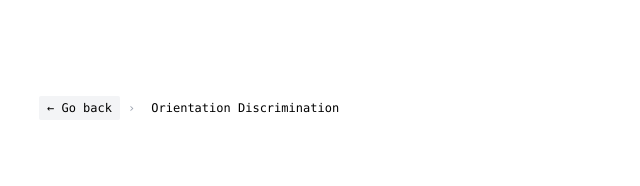
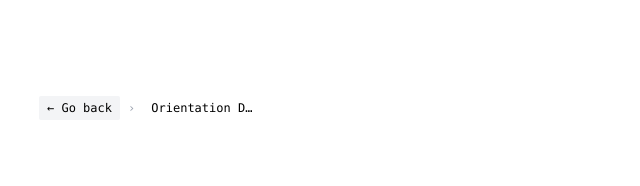
Before and after one commit to aeronjl/boundary, a SvelteKit app: page /orientation-discrimination in a window 1280 px wide. Shown: the top 186 px of the page, without its empty margins (317-957 px from the left). Built offline with nearby package versions, Linux system fonts and the light colour scheme.

Commit message:
truncate

```diff
--- a/src/routes/+layout.svelte
+++ b/src/routes/+layout.svelte
@@ -48,11 +48,11 @@
 		<div class="my-4 h-[50px]">
 			{#if $page.url.pathname != '/'}
 			<div class="flex flex-row items-center gap-2 font-mono text-xs" in:fly={{ x: -10, duration: 200 }} out:fly={{ y: 10, duration: 200 }}>
-				<button on:click={goBack} class="rounded-sm bg-gray-100 px-2 py-1">
+				<button on:click={goBack} class="rounded-sm bg-gray-100 px-2 py-1 h-[24px]">
 					&#x2190; Go back
 				</button>
 				<p class="text-gray-400">›</p>
-				<button class="rounded-sm px-2 py-1">{currentPage}</button>
+				<button class="rounded-sm px-2 py-1 truncate h-[24px] w-[120px]">{currentPage}</button>
 			</div>
 			{/if}
 		</div>
```
